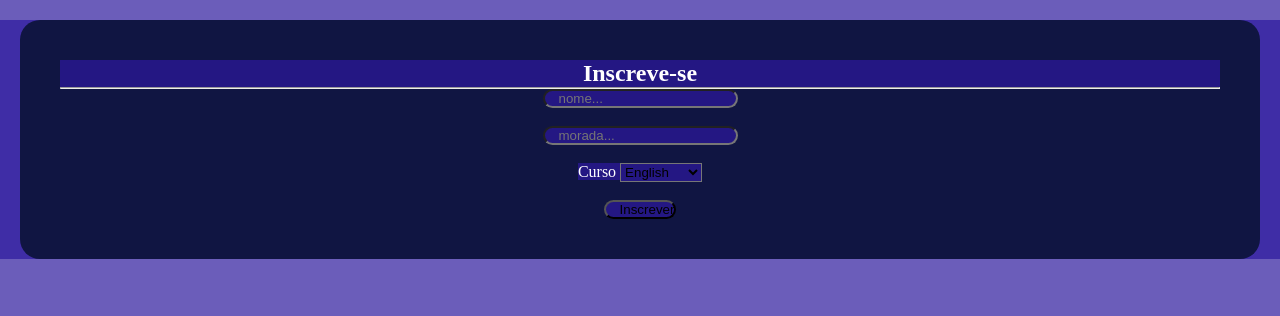
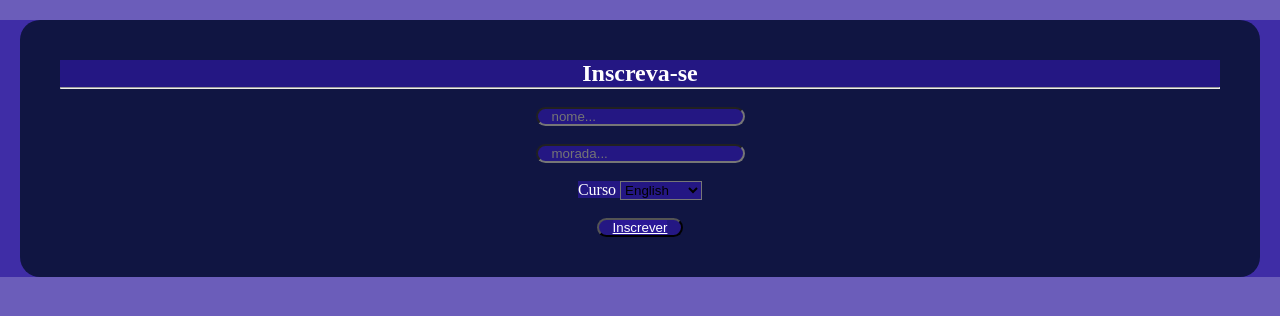
Before and after one commit to AlbertoNguenha/School-languages, a plain HTML site: page index.html in a window 1280 px wide. Drawn offline with Linux system fonts and the light colour scheme.

Commit message:
segunda tela

```diff
--- a/index.html
+++ b/index.html
@@ -8,8 +8,8 @@
 </head>
 <body>
     <form action="">
-        <h2>Inscreve-se</h2>
-        <hr>
+        <h2>Inscreva-se</h2>
+        <hr><br>
         <input type="text" id="nome"
         placeholder="nome..."
         ><br><br>
@@ -23,7 +23,7 @@
             <option value="Italiano" id="ita">Italiano</option>
             <option value="Mandarim" id="ma">Mandarim</option>
         </select><br><br>
-        <button type="submit" onclick="">Inscrever</button>
+        <button type="submit" onclick="validarFormulario()"><a href="inicio.html">Inscrever</a></button>
     </form>
 </body>
 </html>
--- /dev/null
+++ b/inicio.css
@@ -0,0 +1,22 @@
+*{
+    margin: 0px;
+    padding: 0px;
+
+}.navegacao,ul{
+    color:white;
+    background-image: url("imagens/Capa-Guia-do-estudante-brasileiro.jpg");
+    padding-block: 20px;
+    border: 10px;
+    box-sizing: 40px;
+
+}ul{
+    padding-left: 50px;
+    inline-size: 50px;
+    background-position: 10px;
+    list-style: none;
+    display: flex;
+    gap: 200px;
+    block-size: 15px;
+}a{
+    color: whitesmoke;
+}
--- a/style.css
+++ b/style.css
@@ -1,6 +1,6 @@
 *{
     margin: 0px;
-    padding: 0pc;
+    padding: 0px;
     background-color: rgba(45, 25, 158, 0.701);
 }form{
     margin: 20px;
@@ -15,4 +15,8 @@
     margin: 0px;
     padding-left: 14px;
     border-radius: 20px;
+    padding-right: 14px;
+}a{
+    color: white;
+    text-align: center;
 }
```
Also changed, not shown: inicio.html (added, +22 -0 lines), imagens/Capa-Guia-do-estudante-brasileiro.jpg (added).
